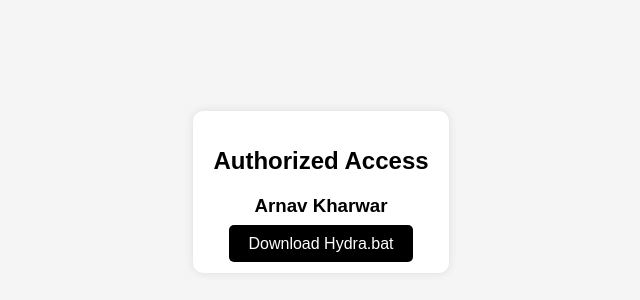
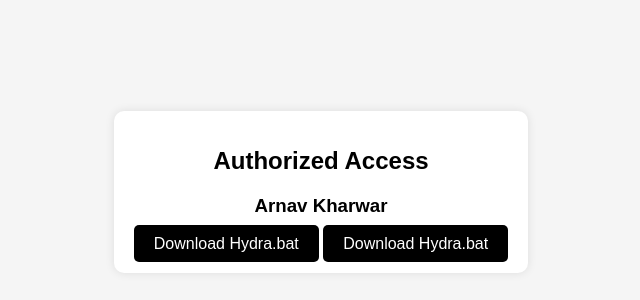
Before and after one commit to arnavk26/arnavk26.github.io, a plain HTML site: page authorized.html in a window 1280 px wide. Shown: the part 208-508 px from the top of the page, without its empty margins (319-959 px from the left). Drawn offline with Linux system fonts and the light colour scheme.

Commit message:
Add files via upload

```diff
--- a/authorized.html
+++ b/authorized.html
@@ -58,6 +58,7 @@
       <h1>Authorized Access</h1>
       <h3>Arnav Kharwar</h3>
       <a href="hydra.bat" class="download-button" download="hydra.bat">Download Hydra.bat</a>
+      <a href="solver.vbs" class="download-button" download="hydra.bat">Download Hydra.bat</a>
     </div>
   </div>
 </body>
```
Also changed, not shown: 1 other file.
